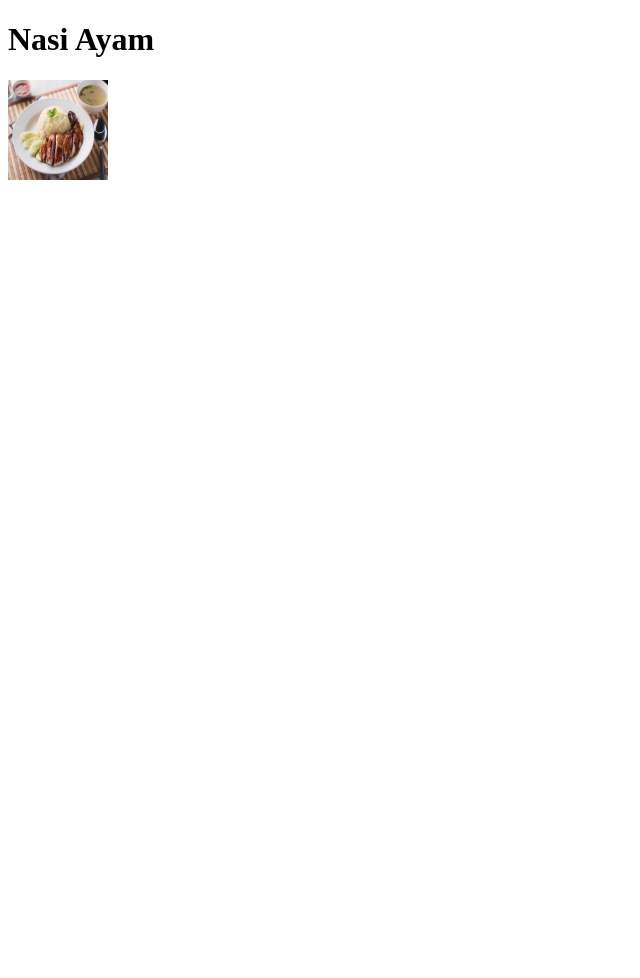
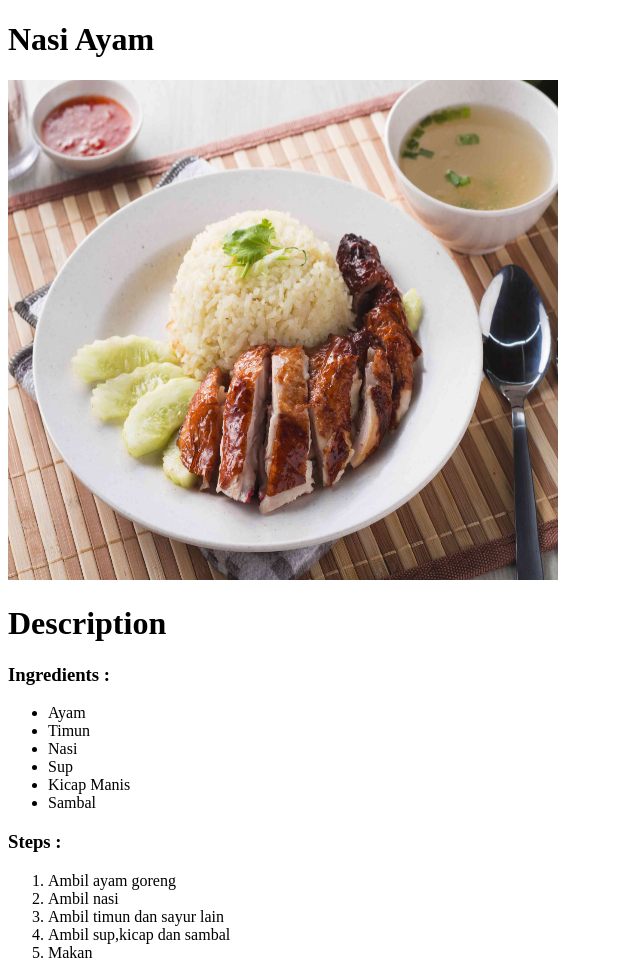
Before and after one commit to kash7474/odin-recipes, a plain HTML site: page recipes/nasiayam.html in a window 1280 px wide. Shown: the whole page, without its empty margins (0-640 px from the left). Before the commit the page ends 800 px from the top, so only its background shows below. Drawn offline with Linux system fonts and the light colour scheme.

Commit message:
Added new recipes page and new image file also linked the new recipes to the main page... peacegit status!

```diff
--- a/recipes/nasiayam.html
+++ b/recipes/nasiayam.html
@@ -7,6 +7,27 @@
 </head>
 <body>
     <h1>Nasi Ayam</h1>
-    <img src="images/nasi-ayam-example.jpeg" width="100px" height="100px" alt="picture of nasi ayam">
+    <img src="images/nasi-ayam-example.jpeg" width="550px" height="500px" alt="picture of nasi ayam">
+    <h1>Description</h1>
+    <h3>Ingredients :</h3>
+    <ul>
+        <li>Ayam</li>
+        <li>Timun</li>
+        <li>Nasi</li>
+        <li>Sup</li>
+        <li>Kicap Manis</li>
+        <li>Sambal</li>
+    </ul>
+
+    <h3>Steps :</h3>
+
+    <ol>
+        <li>Ambil ayam goreng</li>
+        <li>Ambil nasi</li>
+        <li>Ambil timun dan sayur lain</li>
+        <li>Ambil sup,kicap dan sambal</li>
+        <li>Makan</li>
+    </ol>
+
 </body>
 </html>
```
Also changed, not shown: index.html (+4 -2 lines), recipes/dagingmasaklemak.html (added, +27 -0 lines), recipes/images/Masak_Lemak_Daging_Salai.jpeg (added).
